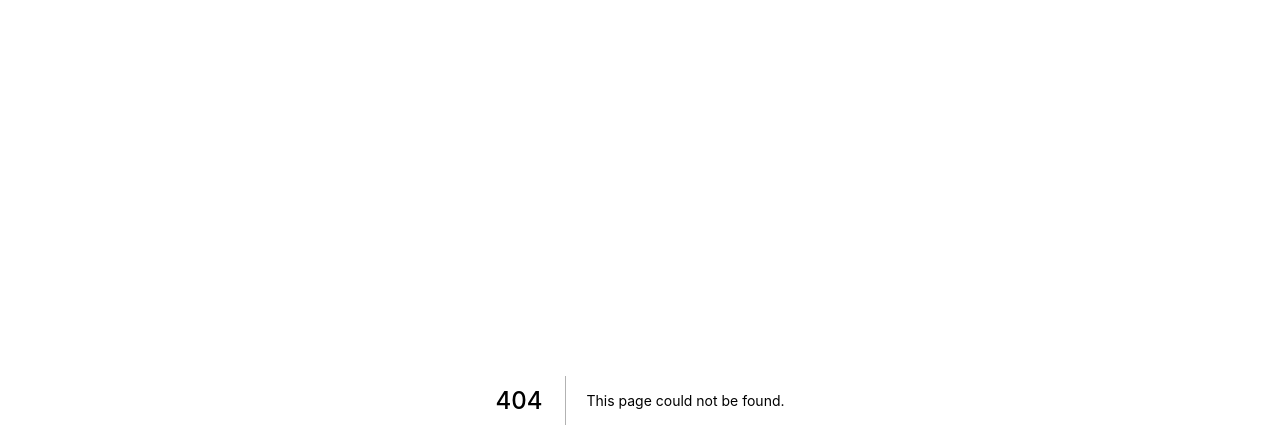
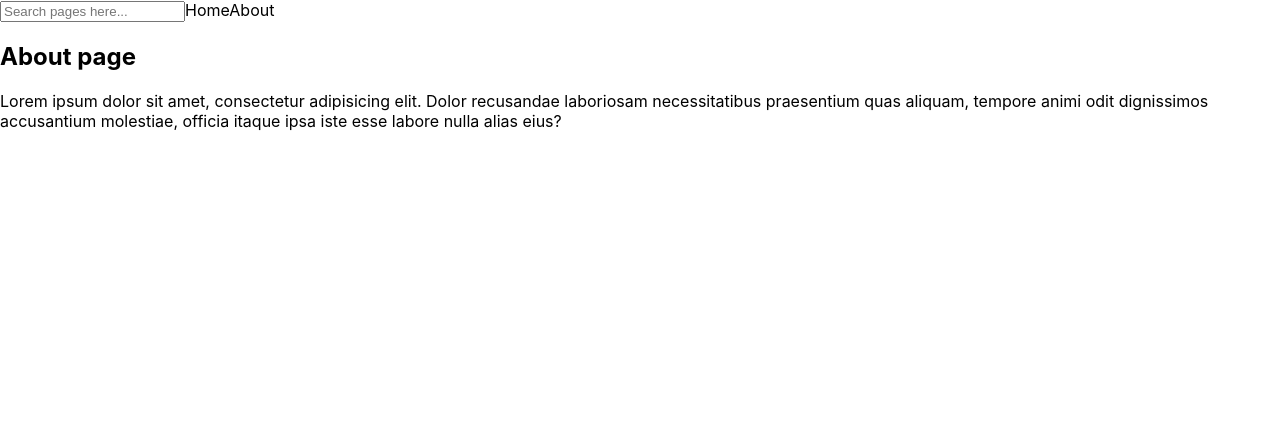
Before and after one commit to UniRound/uniround.github.io, a Next.js app: page /about in a window 1280 px wide. Before the commit this address had no page. Shown: the top 448 px of the page. Built offline with nearby package versions, Linux system fonts and the light colour scheme.

Commit message:
feat: implement layout

```diff
--- /dev/null
+++ b/components/layouts/primary/PrimaryLayout.tsx
@@ -0,0 +1,18 @@
+import Head from 'next/head';
+import type { ReactNode } from 'react';
+
+export interface IPrimaryLayout {
+  children: ReactNode;
+}
+
+const PrimaryLayout: React.FC<IPrimaryLayout> = ({ children }) => {
+  return (
+    <>
+      <Head>
+        <title>Hi</title>
+      </Head>
+      <main>{children}</main>
+    </>
+  );
+};
+export default PrimaryLayout;
--- /dev/null
+++ b/components/layouts/sidebar/SidebarLayout.tsx
@@ -0,0 +1,18 @@
+import Link from 'next/link';
+
+export interface ISidebarLayout {}
+
+const SidebarLayout: React.FC<ISidebarLayout> = () => {
+  return (
+    <nav>
+      <input type="text" placeholder="Search pages here..." />
+      <Link href="/">
+        <a>Home</a>
+      </Link>
+      <Link href="/about">
+        <a>About</a>
+      </Link>
+    </nav>
+  );
+};
+export default SidebarLayout;
--- a/package.json
+++ b/package.json
@@ -21,14 +21,17 @@
     "react-dom": "18.2.0"
   },
   "devDependencies": {
+    "@babel/core": "^7.18.6",
     "@commitlint/cli": "^17.0.3",
     "@commitlint/config-conventional": "^17.0.3",
     "@types/node": "18.0.4",
     "@types/react": "18.0.15",
     "@types/react-dom": "18.0.6",
+    "babel-loader": "^8.2.5",
     "cross-env": "^7.0.3",
     "eslint": "8.19.0",
     "eslint-config-next": "12.2.2",
+    "eslint-plugin-storybook": "^0.6.1",
     "husky": "^8.0.1",
     "prettier": "^2.7.1",
     "typescript": "4.7.4"
--- a/pages/_app.tsx
+++ b/pages/_app.tsx
@@ -1,9 +1,15 @@
 import '../styles/globals.css';
 
 import type { AppProps } from 'next/app';
+import type { NextPageWithLayout } from './page';
 
-function MyApp({ Component, pageProps }: AppProps) {
-  return <Component {...pageProps} />;
+interface AppPropsWithLayout extends AppProps {
+  Component: NextPageWithLayout;
+}
+
+function MyApp({ Component, pageProps }: AppPropsWithLayout) {
+  const getLayout = Component.getLayout || ((page) => page);
+  return getLayout(<Component {...pageProps} />);
 }
 
 export default MyApp;
--- /dev/null
+++ b/pages/about.tsx
@@ -0,0 +1,28 @@
+import PrimaryLayout from '../components/layouts/primary/PrimaryLayout';
+import SidebarLayout from '../components/layouts/sidebar/SidebarLayout';
+import type { NextPageWithLayout } from './page';
+
+const About: NextPageWithLayout = () => {
+  return (
+    <section>
+      <h1>About page</h1>
+      <p>
+        Lorem ipsum dolor sit amet, consectetur adipisicing elit. Dolor
+        recusandae laboriosam necessitatibus praesentium quas aliquam, tempore
+        animi odit dignissimos accusantium molestiae, officia itaque ipsa iste
+        esse labore nulla alias eius?
+      </p>
+    </section>
+  );
+};
+
+export default About;
+
+About.getLayout = (page) => {
+  return (
+    <PrimaryLayout>
+      <SidebarLayout />
+      {page}
+    </PrimaryLayout>
+  );
+};
```
Also changed, not shown: pages/index.tsx (+16 -66 lines), pages/page.d.ts (added, +7 -0 lines), 2 other files (tests, documents, lock files or other folders).
